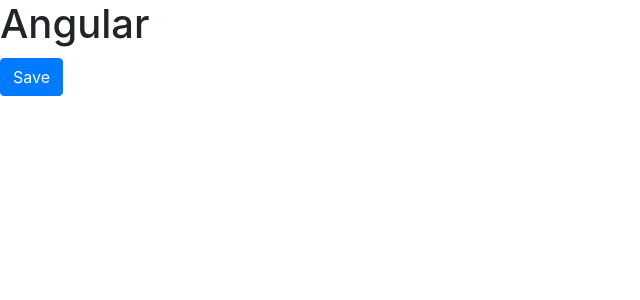
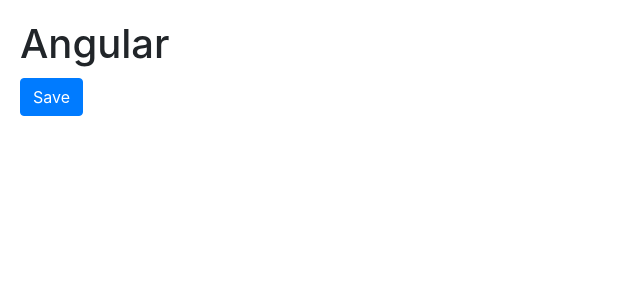
Before and after one commit to kmid5280/angular-app-1, an Angular app: page / in a window 1280 px wide. Shown: the top 300 px of the page, without its empty margins (0-640 px from the left). Built offline with nearby package versions, Linux system fonts and the light colour scheme.

Commit message:
add padding

```diff
--- a/src/styles.css
+++ b/src/styles.css
@@ -1,2 +1,5 @@
 /* You can add global styles to this file, and also import other style files */
-@import "~bootstrap/dist/css/bootstrap.css"
+@import "~bootstrap/dist/css/bootstrap.css";
+body {
+    padding: 20px;
+}
```
